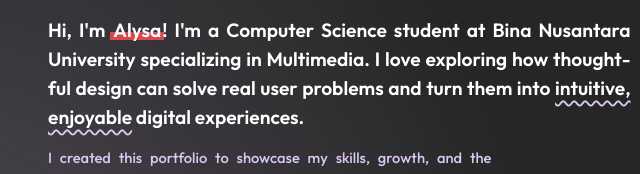
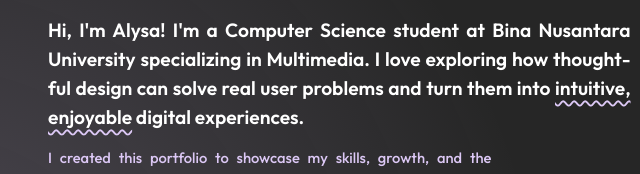
Before and after one commit to AlysaG/Port, a plain HTML site: page index.html in a window 1280 px wide. Shown: the part 209-383 px from the top of the page, 72-712 px from the left. Drawn offline with Linux system fonts and the light colour scheme.

Commit message:
Update index.html

```diff
--- a/index.html
+++ b/index.html
@@ -8,7 +8,7 @@
 <nav class="site-nav"><div class="container nav-inner"><a class="brand" href="index.html">Alysa <span>Gozali</span></a><button class="nav-toggle" aria-label="Toggle menu" aria-expanded="false"><svg class="icon" viewBox="0 0 24 24" aria-hidden="true"><path d="M4 7h16M4 12h16M4 17h16"/></svg></button><ul class="nav-links"><li><a href="index.html" class="active" aria-current=page><svg class="icon" viewBox="0 0 24 24" aria-hidden="true"><path d="M3 11l9-7 9 7"/><path d="M5 10v10h14V10"/><path d="M10 20v-6h4v6"/></svg>Home</a></li><li><a href="projects.html" class=""><svg class="icon" viewBox="0 0 24 24" aria-hidden="true"><path d="M3 7a2 2 0 012-2h4l2 2h8a2 2 0 012 2v9a2 2 0 01-2 2H5a2 2 0 01-2-2z"/></svg>Projects</a></li><li><a href="skills.html" class=""><svg class="icon" viewBox="0 0 24 24" aria-hidden="true"><path d="M12 3l2.6 5.6 6.1.7-4.5 4.2 1.2 6L12 16.5 6.6 19.5l1.2-6L3.3 9.3l6.1-.7z"/></svg>Skills</a></li><li><a href="about.html" class=""><svg class="icon" viewBox="0 0 24 24" aria-hidden="true"><circle cx="12" cy="8" r="4"/><path d="M4 21c0-4.4 3.6-7 8-7s8 2.6 8 7"/></svg>About Me</a></li></ul></div></nav>
 <header class="hero"><div class="doodles" aria-hidden="true"><svg class="dd d1" viewBox="0 0 24 24"><path d="M12 2l2.2 7.8L22 12l-7.8 2.2L12 22l-2.2-7.8L2 12l7.8-2.2z"/></svg><svg class="dd d2" viewBox="0 0 24 24"><path d="M12 21s-8-5.2-8-11a4.5 4.5 0 018-2.8A4.5 4.5 0 0120 10c0 5.8-8 11-8 11z"/></svg><svg class="dd d3" viewBox="0 0 24 24"><path d="M12 2l2.2 7.8L22 12l-7.8 2.2L12 22l-2.2-7.8L2 12l7.8-2.2z"/></svg><svg class="dd d4" viewBox="0 0 40 12"><path d="M2 6c4-6 6 6 10 0s6 6 10 0 6 6 10 0 4 4 6 0"/></svg></div><div class="container hero-inner">
 <div class="hero-text"><h1 class="hero-title">Portfolio</h1>
-<p class="hero-lead">Hi, I'm <span class="mark">Alysa</span>! I'm a Computer Science student at Bina Nusantara University specializing in Multimedia. I love exploring how thoughtful design can solve real user problems and turn them into <span class="squig">intuitive, enjoyable</span> digital experiences.</p>
+<p class="hero-lead">Hi, I'm <span>Alysa</span>! I'm a Computer Science student at Bina Nusantara University specializing in Multimedia. I love exploring how thoughtful design can solve real user problems and turn them into <span class="squig">intuitive, enjoyable</span> digital experiences.</p>
 <p class="hero-sub">I created this portfolio to showcase my skills, growth, and the projects I've been working on!</p>
 <p class="kaomoji">(つ｡˃ ᵕ ˂ )つ ﾉ♡</p>
 <div class="cta-row"><a class="btn btn-primary" href="projects.html">View my work <svg class="icon" viewBox="0 0 24 24" aria-hidden="true"><path d="M5 12h14"/><path d="M13 6l6 6-6 6"/></svg></a><a class="btn btn-ghost" href="about.html">About me</a></div></div>
```
